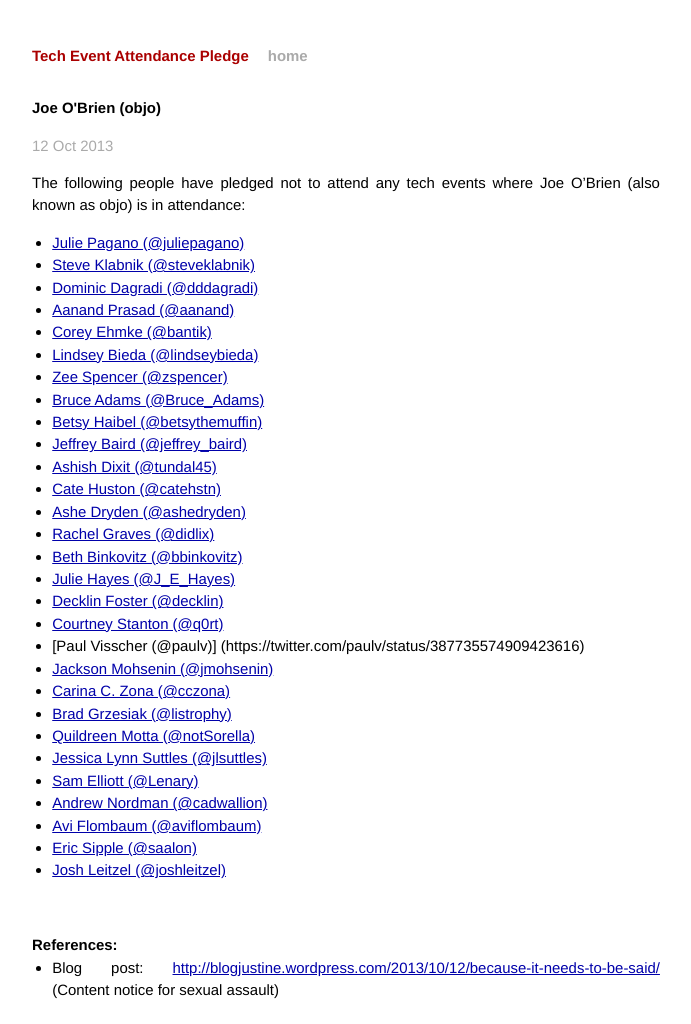
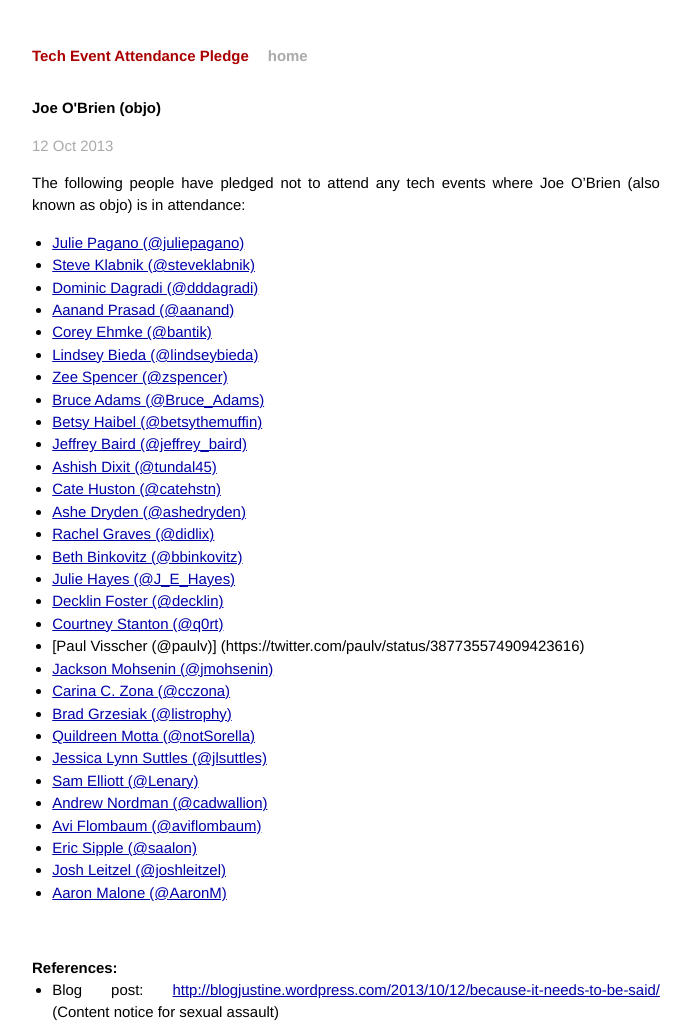
Before and after one commit to techtektek/tech-event-attendance-pledge.github.io, a Jekyll site: the page built from _posts/2013-10-12-objo.markdown, in a window 1280 px wide. Shown: the whole page, without its empty margins (294-985 px from the left). Built offline with Jekyll 4.4.1, drawn with Linux system fonts in a browser that asks for light colours; Markdown is read by kramdown in place of the engine named in the settings; before the commit the page ends 1001 px from its top, so only the background shows below that.

Commit message:
add @AaronM

```diff
--- a/_posts/2013-10-12-objo.markdown
+++ b/_posts/2013-10-12-objo.markdown
@@ -37,6 +37,7 @@ O'Brien (also known as objo) is in attendance:
 * [Avi Flombaum (@aviflombaum)](https://twitter.com/aviflombaum/status/389092903634882561)
 * [Eric Sipple (@saalon)](https://github.com/tech-event-attendance-pledge/tech-event-attendance-pledge.github.io/issues/15)
 * [Josh Leitzel (@joshleitzel)](https://twitter.com/joshleitzel/status/389093619858042881)
+* [Aaron Malone (@AaronM)](https://twitter.com/AaronM/status/389096089707507713)
 
 <br/>
 
```
